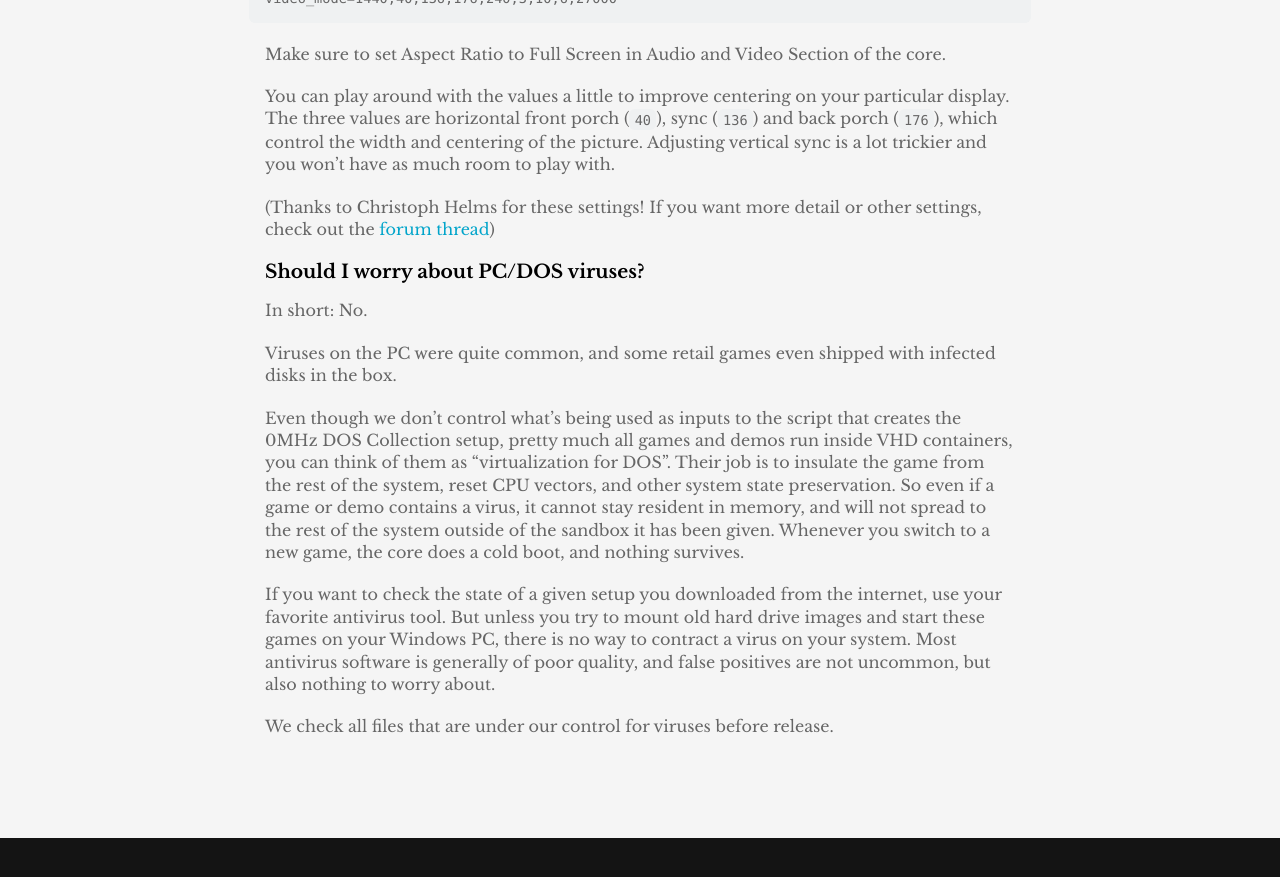
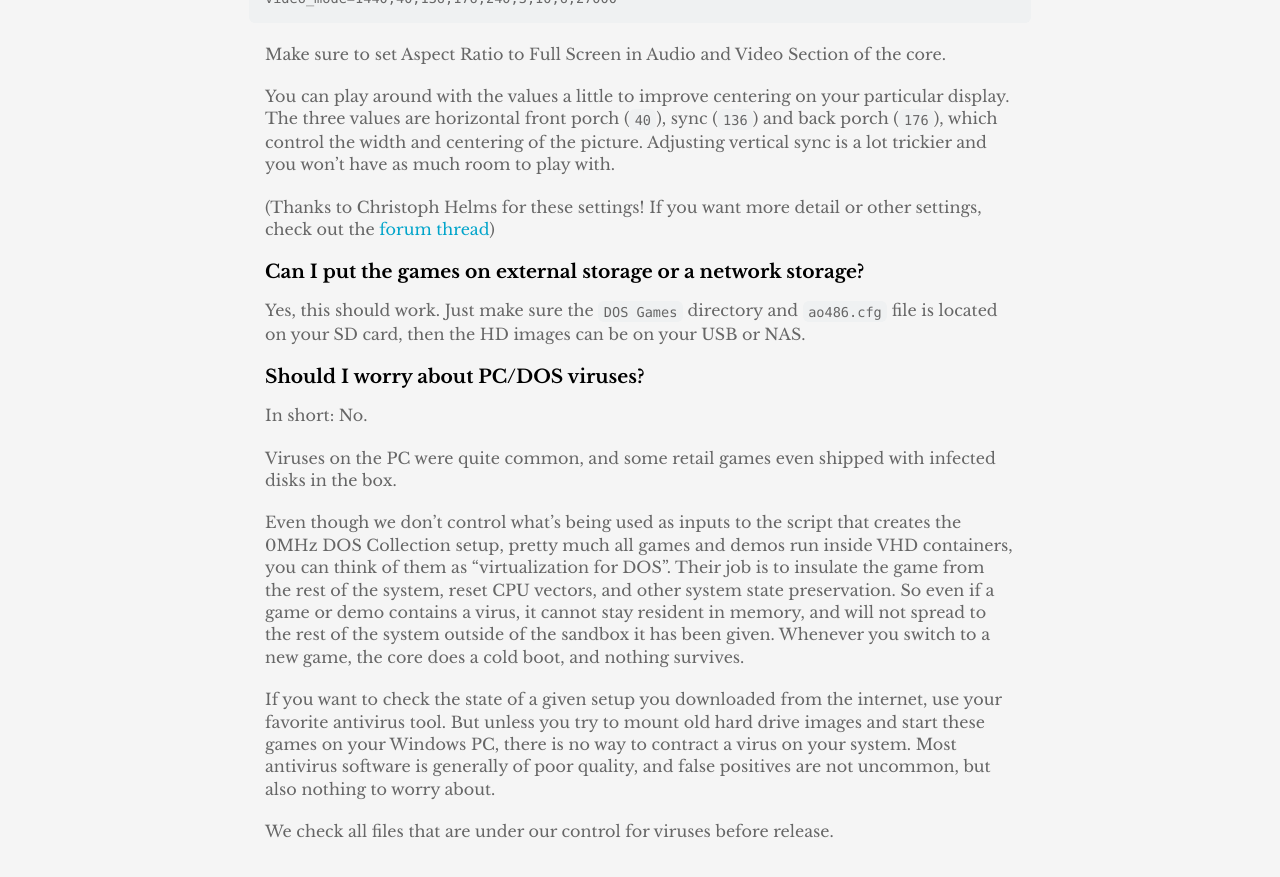
Before and after one commit to 0mhz-net/0mhz-net.github.io, a Jekyll site: the page built from docs.md, in a window 1280 px wide and 900 px high, scrolled down 2182 px. Shown: the top 877 px of the window. Built offline with Jekyll 4.4.1, drawn with Linux system fonts in a browser that asks for light colours.

Commit message:
Adding note about external storage

```diff
--- a/docs.md
+++ b/docs.md
@@ -87,6 +87,10 @@ You can play around with the values a little to improve centering on your partic
 
 (Thanks to Christoph Helms for these settings! If you want more detail or other settings, check out the [forum thread](https://misterfpga.org/viewtopic.php?p=63332#p63332))
 
+### Can I put the games on external storage or a network storage?
+
+Yes, this should work. Just make sure the `DOS Games` directory and `ao486.cfg` file is located on your SD card, then the HD images can be on your USB or NAS.
+
 ### Should I worry about PC/DOS viruses?
 
 In short: No.
```
